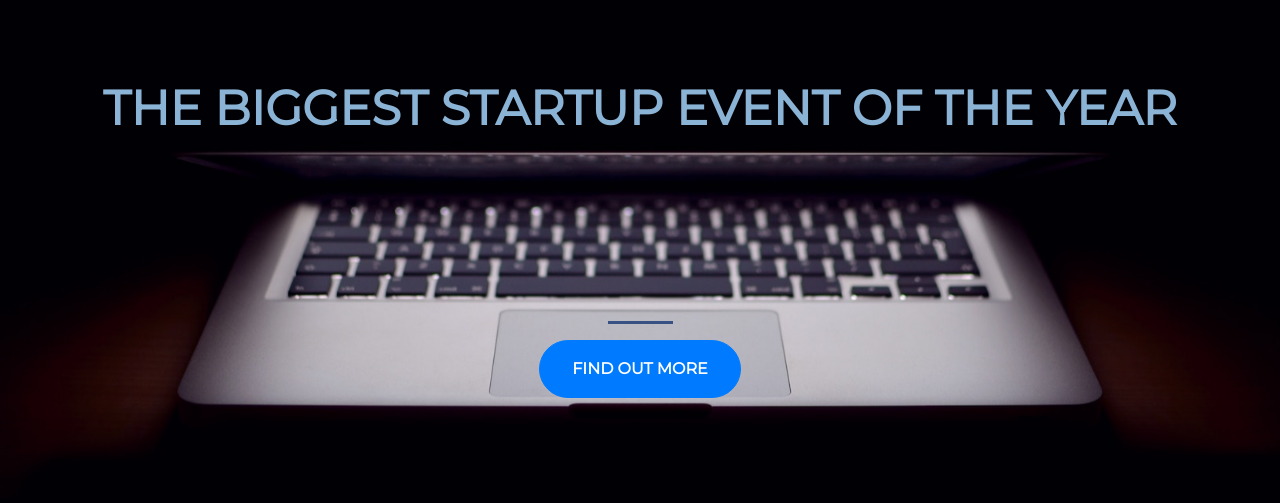
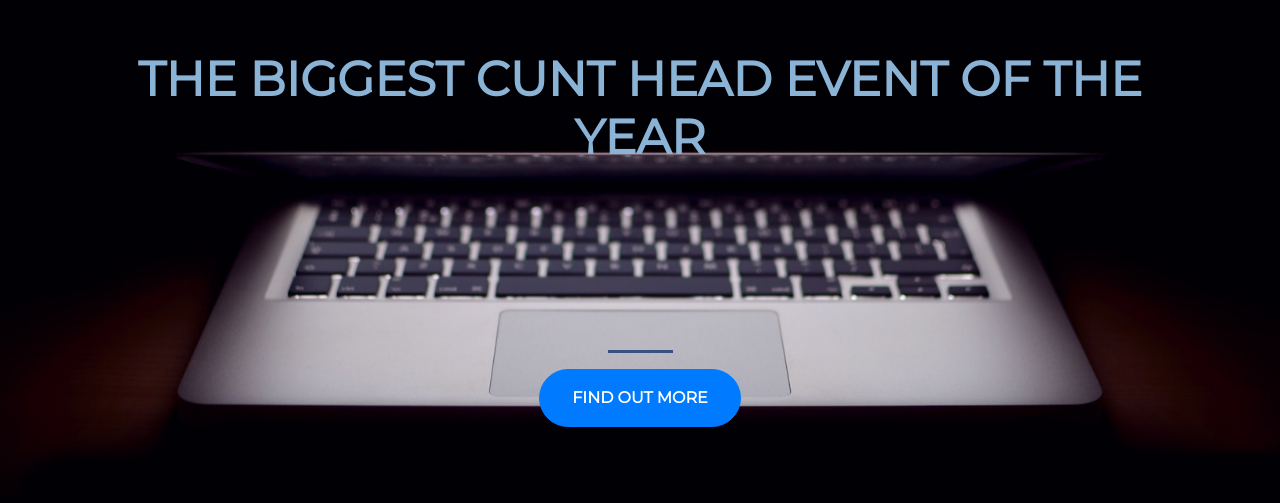
Before and after one commit to MZIUR/Start-Up-, a plain HTML site: page index.html in a window 1280 px wide. Shown: the part 161-664 px from the top of the page. Drawn offline with nearby package versions, Linux system fonts and the light colour scheme.

Commit message:
Update index.html

```diff
--- a/index.html
+++ b/index.html
@@ -16,7 +16,7 @@
       <div class="container d-flex align-items-center h-100">
         <div class="row">
           <header class="text-center col-12">
-                <h1 class="text-uppercase"><strong>The biggest startup event of the year</strong></h1>
+                <h1 class="text-uppercase"><strong>The biggest CUNT HEAD event of the year</strong></h1>
                 </header>
                <div class="buffer col-12"></div>
                <section class="text-center col-12">
```
